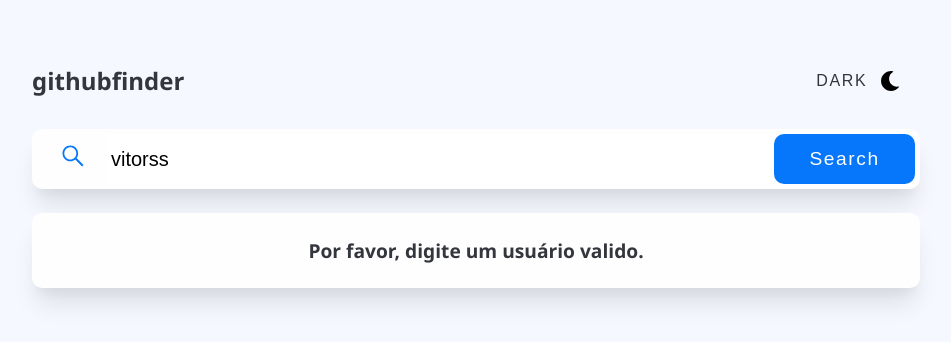
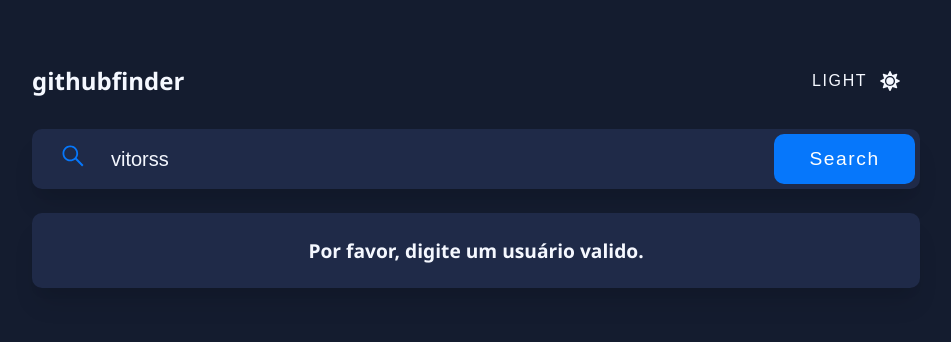
Before and after one commit to jacksonbrunoss/github-user-search, a React (Vite) app: page / in a window 1280 px wide. Both pictures are taken after a click on the button "DARK". Shown: the top 342 px of the page, without its empty margins (164-1115 px from the left). Built offline with nearby package versions, Linux system fonts and the light colour scheme.

Commit message:
Adicionando darkmode e aplicando os midiaquerys no css

```diff
--- a/src/App.jsx
+++ b/src/App.jsx
@@ -1,17 +1,31 @@
+import React, { useContext, useEffect } from "react";
 import Navbar from "./components/Navbar";
 import Search from "./components/Search";
 import InfoUser from "./components/InfoUser";
 import { GithubStorage } from "./providers/users";
+import { ThemeProvider } from "styled-components";
+import { lightTheme, darkTheme } from "./styleds/theme";
+import { GlobalStyles } from "./styleds/global";
+import { ThemesContext } from "./providers/themes";
 
 function App() {
+  const { theme, setTheme } = useContext(ThemesContext);
+
+  useEffect(() => {
+    const localTheme = window.localStorage.getItem("theme");
+    localTheme && setTheme(localTheme);
+  }, []);
   return (
+    <ThemeProvider theme={theme === "light" ? lightTheme : darkTheme}>
       <>
+        <GlobalStyles />
         <GithubStorage>
           <Navbar />
           <Search />
           <InfoUser />
         </GithubStorage>
       </>
+    </ThemeProvider>
   );
 }
 
--- a/src/components/InfoUser/styled.jsx
+++ b/src/components/InfoUser/styled.jsx
@@ -4,18 +4,21 @@ export const InfoUserWrapper = styled.section`
   margin: 24px 0px;
   padding: 24px;
   width: 100%;
-  background: var(--light-color-b);
+  background: var(--bgComp);
   border-radius: 10px;
   box-shadow: rgba(0, 0, 0, 0.1) 0px 20px 25px -5px,
     rgba(0, 0, 0, 0.04) 0px 10px 10px -5px;
   display: flex;
   gap: 20px;
+  @media (max-width: 36.5rem) {
+    flex-direction: column;
+    align-items: center;
+  }
 `;
 export const AvatarBox = styled.section`
   > div {
     height: 200px;
     width: 200px;
-    background: teal;
     border-radius: 100px;
     overflow: hidden;
   }
@@ -25,14 +28,15 @@ export const InfoUserBox = styled.section`
 `;
 export const TitleUser = styled.div`
   width: 100%;
-  display: flex;
-  justify-content: space-between;
-  align-items: center;
   > h2 a {
     font-size: 2rem;
     margin: 0px;
     padding: 0px;
-    display: block;
+    @media (max-width: 36.5rem) {
+      display: flex;
+      justify-content: center;
+      text-align: center;
+    }
     > i {
       display: block;
       font-size: 0.9rem;
@@ -44,14 +48,18 @@ export const BoxInfoBio = styled.div`
   width: 100%;
   padding: 1.2rem 0rem;
   line-height: 1.5rem;
+  @media (max-width: 36.5rem) {
+    text-align: center;
+  }
 `;
 export const UserFollowers = styled.div`
   width: 100%;
   display: flex;
-  background: var(--light-color-a);
+  background: var(--bg);
   justify-content: space-around;
   gap: 20px;
   padding: 32px 0px;
+  border-radius: 10px;
   > div {
     text-align: center;
     > h3 {
@@ -81,7 +89,7 @@ export const NoUser = styled.div`
   margin: 24px 0px;
   padding: 24px;
   width: 100%;
-  background: var(--light-color-b);
+  background: var(--bgComp);
   border-radius: 10px;
   box-shadow: rgba(0, 0, 0, 0.1) 0px 20px 25px -5px,
     rgba(0, 0, 0, 0.04) 0px 10px 10px -5px;
--- a/src/components/Navbar/index.jsx
+++ b/src/components/Navbar/index.jsx
@@ -1,17 +1,25 @@
 import React from "react";
 import * as S from "./styled";
-import { FaMoon } from "react-icons/fa";
-import { GithubContext } from "../../providers/users";
+import { FaMoon, FaSun } from "react-icons/fa";
+import { ThemesContext } from "../../providers/themes";
 
 const Navbar = () => {
+  const { theme, toggleTheme } = React.useContext(ThemesContext);
+  console.log(theme);
   return (
     <S.NavbarBox>
       <S.Container>
         <S.NavbarWrapper>
           <S.Brand>githubfinder </S.Brand>
-          <S.ButtonTheme>
-            <span>Dark</span> <FaMoon />
-          </S.ButtonTheme>
+          {theme === "light" ? (
+            <S.ButtonTheme onClick={toggleTheme}>
+              <span>Dark</span> <FaMoon />
+            </S.ButtonTheme>
+          ) : (
+            <S.ButtonTheme onClick={toggleTheme}>
+              <span>Light</span> <FaSun />
+            </S.ButtonTheme>
+          )}
         </S.NavbarWrapper>
       </S.Container>
     </S.NavbarBox>
--- a/src/components/Navbar/styled.jsx
+++ b/src/components/Navbar/styled.jsx
@@ -29,6 +29,7 @@ export const ButtonTheme = styled.button`
   cursor: pointer;
   border: none;
   background: transparent;
+  color: var(--color);
   > span {
     margin-right: 0.8rem;
   }
--- a/src/components/Search/index.jsx
+++ b/src/components/Search/index.jsx
@@ -18,7 +18,7 @@ const Search = () => {
       <S.Container>
         <S.SearchWrapper>
           <S.InputSearchBox>
-            <S.BtnIcon>
+            <S.BtnIcon onClick={handleButton}>
               <FaSistrix />
             </S.BtnIcon>
             <input
--- a/src/components/Search/styled.jsx
+++ b/src/components/Search/styled.jsx
@@ -17,13 +17,16 @@ export const ButtonSearch = styled.button`
   letter-spacing: 0.1rem;
   color: var(--light-color-b);
   cursor: pointer;
+  @media (max-width: 36.5rem) {
+    display: none;
+  }
 `;
 export const SearchWrapper = styled.div`
   width: 100%;
   height: 60px;
   margin-top: 2rem;
   padding: 5px;
-  background: var(--light-color-b);
+  background: var(--bgComp);
   border-radius: 10px;
   box-shadow: rgba(0, 0, 0, 0.1) 0px 20px 25px -5px,
     rgba(0, 0, 0, 0.04) 0px 10px 10px -5px;
@@ -35,10 +38,12 @@ export const InputSearchBox = styled.div`
   display: flex;
 
   > input {
+    background: transparent;
     flex: 1;
     border: none;
     font-size: 1.25rem;
     font-weight: 400;
+    color: var(--color);
     :focus {
       outline: none;
     }
@@ -50,4 +55,5 @@ export const BtnIcon = styled.button`
   color: var(--blue-color);
   border: none;
   background: transparent;
+  cursor: pointer;
 `;
--- a/src/main.jsx
+++ b/src/main.jsx
@@ -1,11 +1,12 @@
 import React from "react";
 import ReactDOM from "react-dom/client";
 import App from "./App";
-import { GlobalStyles } from "./styleds/global";
+import { ThemesStorage } from "./providers/themes";
 
 ReactDOM.createRoot(document.getElementById("root")).render(
   <React.StrictMode>
-    <GlobalStyles />
-    <App />
+    <ThemesStorage>
+      <App />
+    </ThemesStorage>
   </React.StrictMode>,
 );
--- /dev/null
+++ b/src/providers/themes.jsx
@@ -0,0 +1,23 @@
+import React from "react";
+
+export const ThemesContext = React.createContext();
+
+export const ThemesStorage = (props) => {
+  const [theme, setTheme] = React.useState("light");
+
+  const toggleTheme = () => {
+    if (theme === "light") {
+      window.localStorage.setItem("theme", "dark");
+      setTheme("dark");
+    } else {
+      window.localStorage.setItem("theme", "light");
+      setTheme("light");
+    }
+  };
+
+  return (
+    <ThemesContext.Provider value={{ theme, toggleTheme, setTheme }}>
+      {props.children}
+    </ThemesContext.Provider>
+  );
+};
--- a/src/styleds/global.jsx
+++ b/src/styleds/global.jsx
@@ -9,6 +9,9 @@ export const GlobalStyles = createGlobalStyle`
     --light-color-a: #F5F8FF;
     --light-color-b: #FEFEFE;
     --blue-color: #0677FB;
+    --bg: ${({ theme }) => theme.body};
+    --color: ${({ theme }) => theme.text};
+    --bgComp: ${({ theme }) => theme.bgComp};
 
   }
   * {
@@ -20,8 +23,9 @@ export const GlobalStyles = createGlobalStyle`
     margin: 0px;
     padding: 0px;
     font-weight: 300;
-    background: var(--light-color-a);
-    color: var(--dark-color-c);
+    background: var(--bg);
+    color: var(--color);
+    transition: all 0.25s linear;
   }
   h1, h2, h3, h4, p, ul, li, ol, span, a {
     list-style: none;
@@ -29,9 +33,11 @@ export const GlobalStyles = createGlobalStyle`
     text-decoration: none;
     padding: 0px;
     margin: 0px;
-    color: var(--dark-color-c);
   }
   img {
     max-width: 100%;
   }
+  a {
+    color: var(--color);
+  }
 `;
--- a/src/styleds/theme.js
+++ b/src/styleds/theme.js
@@ -0,0 +1,10 @@
+export const lightTheme = {
+  body: "#F5F8FF",
+  bgComp: "#FEFEFE",
+  text: "#33363D",
+};
+export const darkTheme = {
+  body: "#141C2F",
+  bgComp: "#1F2A48",
+  text: "#F5F8FF",
+};
```
Lines whose indentation alone changed are shown as unchanged.
